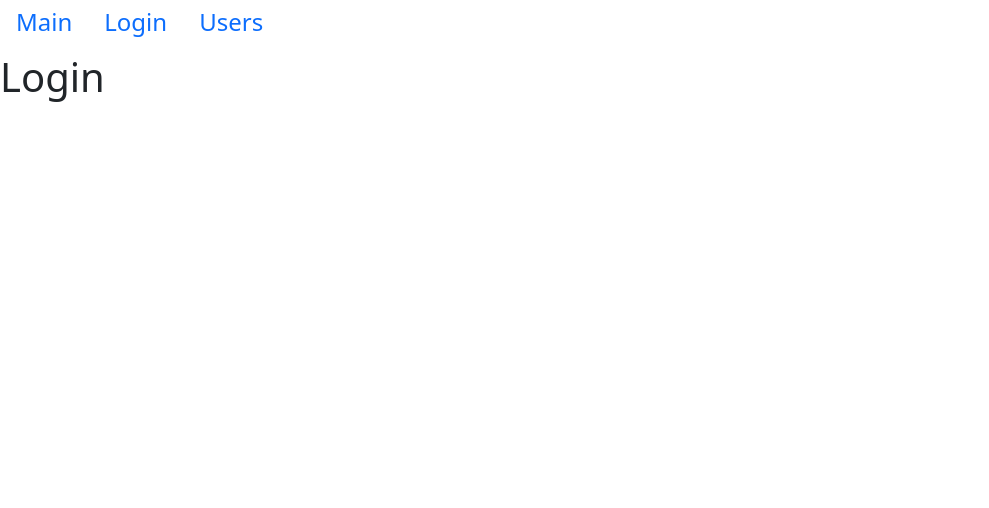
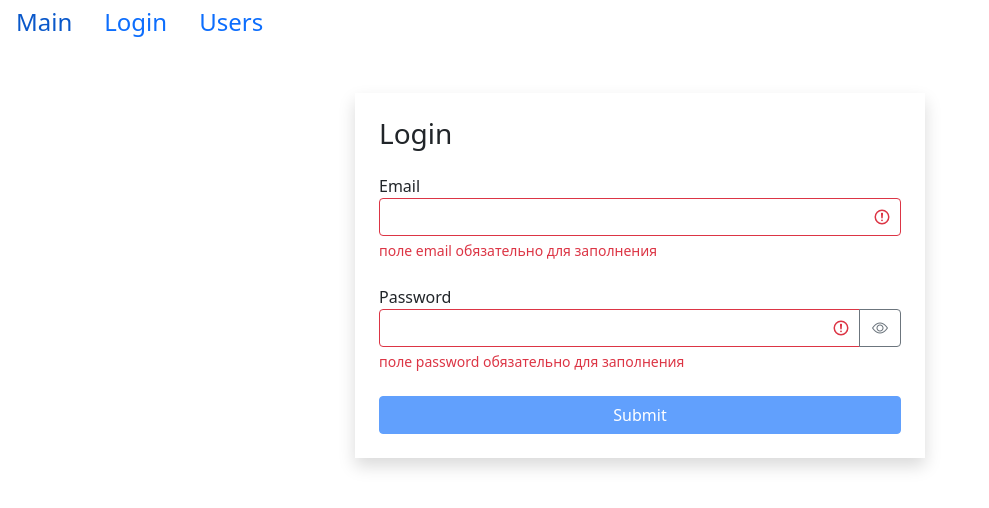
Before and after one commit to Nikit099/fast-company, a React (Create React App) app: page /login in a window 1280 px wide. Shown: the top 508 px of the page, without its empty margins (0-989 px from the left). Built offline with nearby package versions, Linux system fonts and the light colour scheme.

Commit message:
made search

```diff
--- /dev/null
+++ b/src/app/components/textField.jsx
@@ -0,0 +1,44 @@
+import React, { useState } from "react";
+import PropTypes from "prop-types";
+
+function TextField({ type, name, lable, value, onChange, error }) {
+    const [showPassword, setShowPassword] = useState(false);
+    const getInputClasses = () => {
+        return "form-control" + (error ? " is-invalid" : "");
+    };
+    const toggleShowPassword = () => {
+        setShowPassword(prevState => !prevState);
+    };
+    return (
+        <div className="mb-4">
+                <label htmlFor={name}> {lable} </label>
+                <div className="input-group has-validation">
+                <input
+                    type={showPassword ? "text" : type}
+                    id={name}
+                    name={name}
+                    value={value}
+                    onChange={onChange}
+                    className={getInputClasses()}
+                />
+                {type === "password" &&
+               (<button className="btn btn-outline-secondary" type="button" onClick={toggleShowPassword} >
+                <i className={"bi bi-eye" + (showPassword ? "-slash" : "") } ></i>
+                </button>)}
+            {error && <div className="invalid-feedback">{error}</div>}
+            </div>
+        </div>
+    );
+}
+TextField.defaultProps = {
+    type: "text"
+};
+TextField.propTypes = {
+    type: PropTypes.string,
+    name: PropTypes.string,
+    id: PropTypes.string,
+    value: PropTypes.string,
+    error: PropTypes.string,
+    onChange: PropTypes.func
+};
+export default TextField;
--- a/src/app/components/userPage.jsx
+++ b/src/app/components/userPage.jsx
@@ -1,5 +1,8 @@
 import React, { useEffect, useState } from "react";
-import { useHistory, useParams } from "react-router-dom/cjs/react-router-dom.min";
+import {
+    useHistory,
+    useParams
+} from "react-router-dom/cjs/react-router-dom.min";
 import API from "../api";
 
 function UserPage() {
--- a/src/app/layouts/login.jsx
+++ b/src/app/layouts/login.jsx
@@ -1,7 +1,76 @@
-import React from "react";
-
+import React, { useEffect, useState } from "react";
+import TextField from "../components/textField";
+import { validator } from "../utils/validator";
 function Login() {
-    return <h1>Login</h1>;
+    const [data, setData] = useState({ email: "", password: "" });
+    const [errors, setErrors] = useState({});
+    const handleChange = ({ target }) => {
+        setData((prevState) => ({ ...prevState, [target.name]: target.value }));
+    };
+    const validatorConfig = {
+        email: {
+            isRequired: {
+                message: "поле email обязательно для заполнения"
+            },
+            isEmail: {
+                message: "Email введен не верно"
+            }
+        },
+        password: {
+            isRequired: {
+                message: "поле password обязательно для заполнения"
+            },
+            isCapitalSymbol: {
+                message: "Password должен содержать хотя бы одну большую букву"
+            },
+            isContainDigit: {
+                message: "Password должен содержать хотя бы одну цифру"
+            },
+            min: {
+                message: "Password должен состоять минимум из 8 символов",
+                value: 8
+            }
+        }
+    };
+    useEffect(() => {
+        validate();
+    }, [data]);
+    const validate = () => {
+        const errors = validator(data, validatorConfig);
+        setErrors(errors);
+        return Object.keys(errors).length === 0;
+    };
+    const isValid = Object.keys(errors).length === 0;
+    const handleSubmit = (e) => {
+        e.preventDefault();
+        const isValidate = validate();
+        if (!isValidate) return;
+        console.log(data);
+    };
+    return (
+        <div className="container mt-5">
+            <div className="row">
+                <div className="col-md-6 offset-md-3 shadow p-4">
+                    <h3 className="mb-4">Login</h3>
+        <form onSubmit={handleSubmit}>
+            <TextField
+                lable="Email"
+                name="email"
+                value={data.email}
+                onChange={handleChange}
+                error={errors.email}
+            />
+            <TextField
+                lable="Password"
+                name="password"
+                value={data.password}
+                type="password"
+                onChange={handleChange}
+                error={errors.password}
+            />
+            <button disabled={!isValid} className="btn btn-primary w-100 mx">Submit</button>
+        </form></div></div></div>
+    );
 }
 
 export default Login;
--- a/src/app/layouts/users.jsx
+++ b/src/app/layouts/users.jsx
@@ -13,6 +13,7 @@
     const [selectedProf, setSelectedProf] = useState();
     const [sortBy, setSortBy] = useState({ path: "name", order: "asc" });
     const [users, setUsers] = useState(null);
+    const [searchName, setSearchName] = useState("");
     useEffect(() => {
         API.users.fetchAll().then((data) => setUsers(data));
     }, []);
@@ -40,10 +41,15 @@
         setCurrentPage(pageIndex);
     };
     const handleProfessionSelect = (item) => {
+        setSearchName("");
         setSelectedProf(item);
     };
     const handleSort = (item) => {
         setSortBy(item);
+    };
+    const handleSearchName = ({ target }) => {
+        setSelectedProf();
+        setSearchName(target.value);
     };
     if (users) {
         const filteredUsers = selectedProf
@@ -52,13 +58,17 @@
                       JSON.stringify(user.profession) ===
                       JSON.stringify(selectedProf)
               )
-            : users;
+            : searchName ? users.filter(
+                user => user.name.toLowerCase().includes(searchName.toLowerCase())
+            ) : users;
         const count = filteredUsers.length;
+
         const sortedUsers = _.orderBy(
             filteredUsers,
             [sortBy.path],
             [sortBy.order]
         );
+
         const userCrop = paginate(sortedUsers, currentPage, pageSize);
         const clearFilter = () => {
             setSelectedProf();
@@ -82,6 +92,7 @@
                 )}
                 <div className="d-flex flex-column">
                     <SearchStatus length={count} />
+                    <input type="text" placeholder="Search..." className="form-control" value={searchName} onChange={handleSearchName}/>
 
                     {count > 0 && (
                         <UsersTable
--- /dev/null
+++ b/src/app/utils/validator.js
@@ -0,0 +1,47 @@
+export function validator(data, config) {
+    const errors = {};
+
+    function validate(validateMethod, data, config) {
+        let statusValidate;
+        switch (validateMethod) {
+            case "isRequired":
+                statusValidate = data.trim() === "";
+                break;
+            case "isEmail": {
+                const emailRegExp = /^\S+@\S+\.\S+$/g;
+                statusValidate = !emailRegExp.test(data);
+                break;
+            }
+            case "isCapitalSymbol": {
+                const capitalRegExp = /[A-Z]+/g;
+                statusValidate = !capitalRegExp.test(data);
+                break;
+            }
+            case "isContainDigit": {
+                const containDigit = /\d+/g;
+                statusValidate = !containDigit.test(data);
+                break;
+            }
+            case "min": {
+                statusValidate = data.length < config.value;
+                break;
+            }
+            default:
+                break;
+        }
+        if (statusValidate) return config.message;
+    }
+    for (const fieldName in data) {
+        for (const validateMethod in config[fieldName]) {
+            const error = validate(
+                validateMethod,
+                data[fieldName],
+                config[fieldName][validateMethod]
+            );
+            if (error && !errors[fieldName]) {
+                errors[fieldName] = error;
+            }
+        }
+    }
+    return errors;
+}
```
